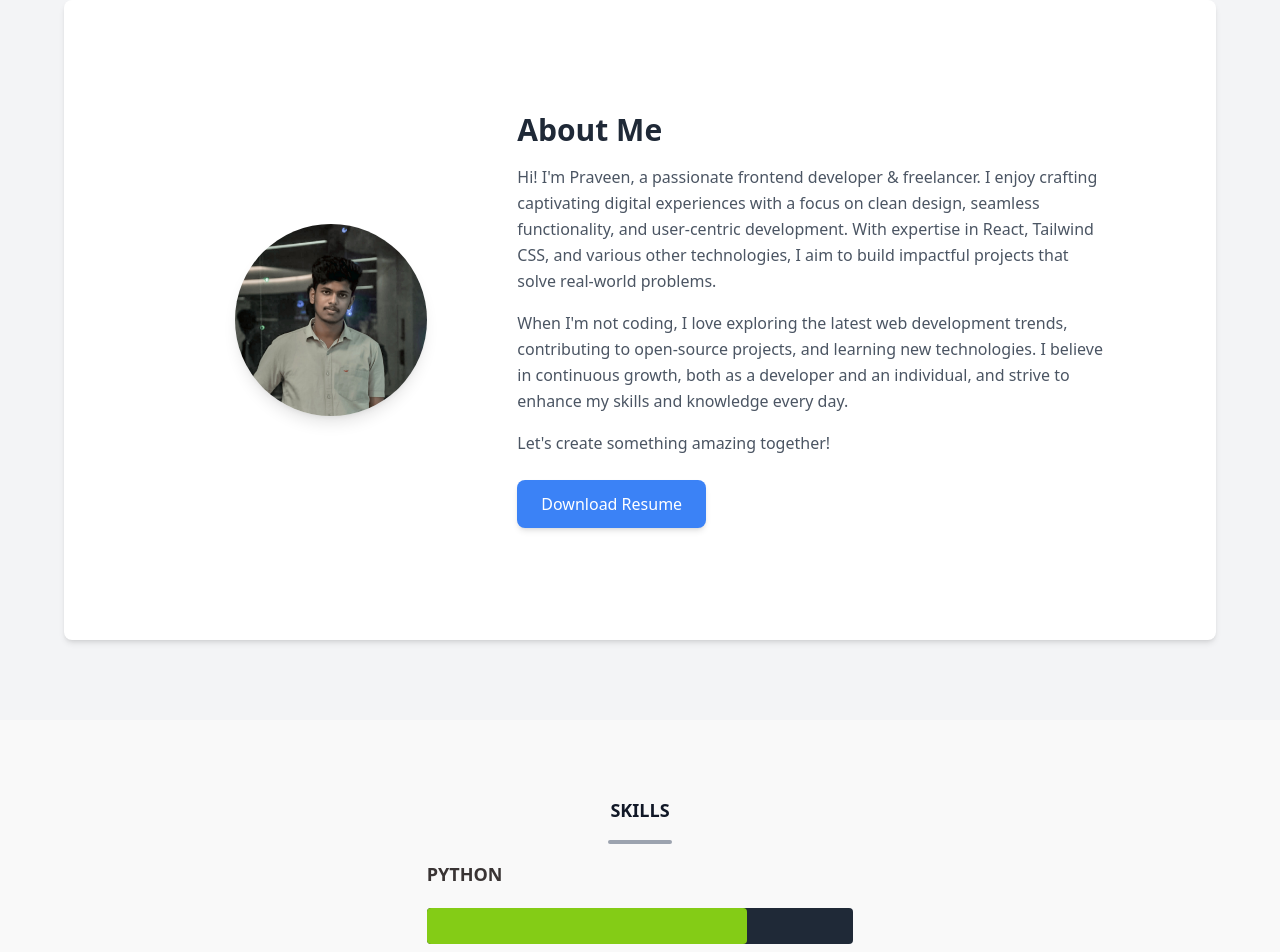
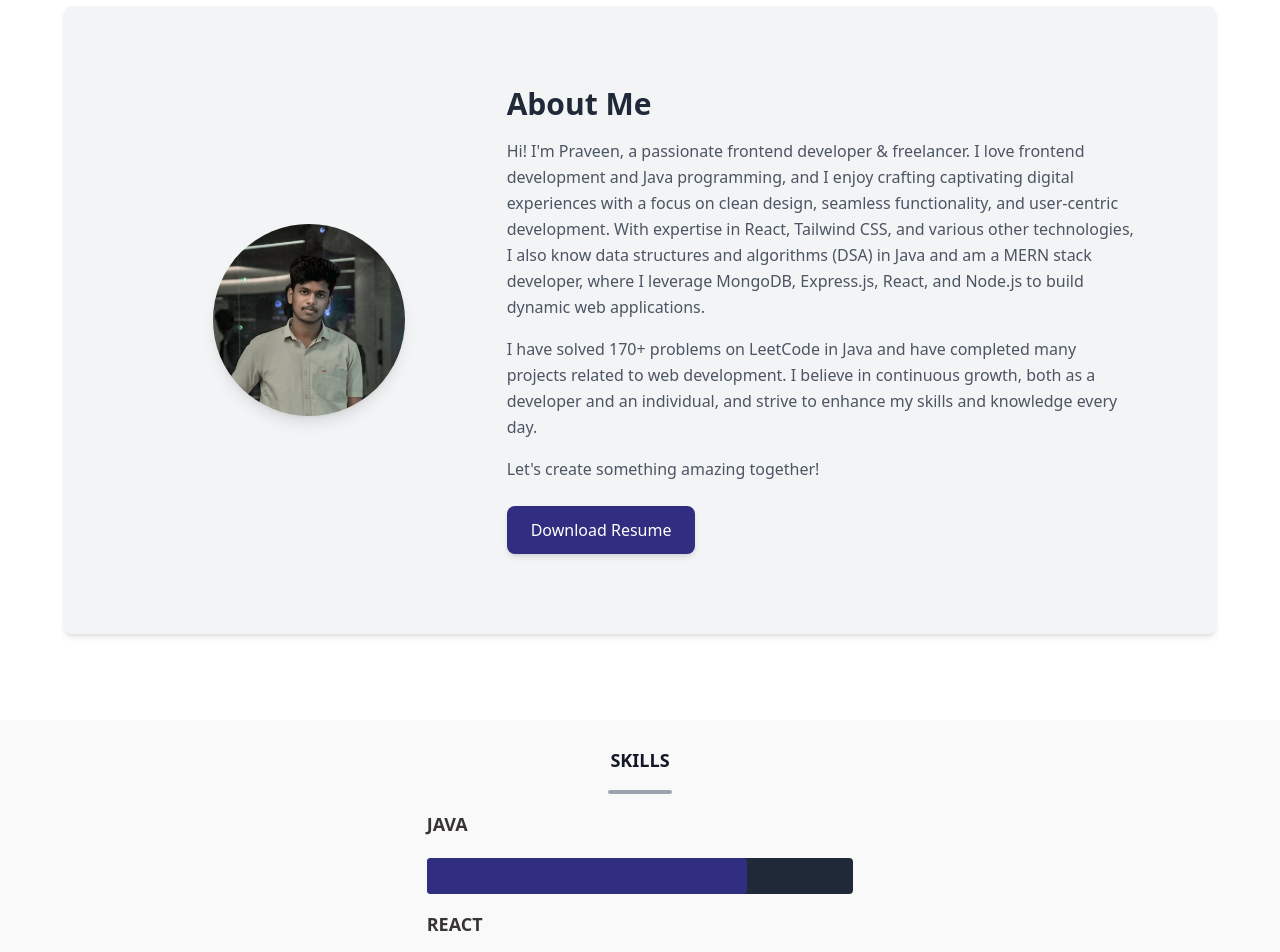
Before and after one commit to PRAVEEN-PR-2004/tailwindporfolio, a React (Vite) app: page / in a window 1280 px wide. Shown: the part 880-1832 px from the top of the page. Built offline with nearby package versions, Linux system fonts and the light colour scheme.

Commit message:
particle background change

```diff
--- a/src/pages/About.jsx
+++ b/src/pages/About.jsx
@@ -1,9 +1,10 @@
 import React from "react";
 import myimg from "../assets/portfoliome.jpg";
+import resume from "../assets/Professional CV Resume (2) (1).pdf";
 const About = () => {
   return (
-    <div className="flex items-center justify-center min-h-screen p-4 bg-gray-100">
-      <div className="flex flex-col items-center p-8 bg-white rounded-lg shadow-md md:max-w-6xl md:p-28 md:flex-row">
+    <div className="flex items-center justify-center min-h-screen p-4 bg-white">
+      <div className="flex flex-col items-center p-8 bg-gray-100 rounded-lg shadow-md md:max-w-6xl md:p-20 md:flex-row">
         {/* Profile Image */}
         <div className="w-full mb-6 md:w-1/3 md:mb-0">
           <img
@@ -18,17 +19,19 @@ const About = () => {
           <h1 className="mb-4 text-3xl font-bold text-gray-800">About Me</h1>
           <p className="leading-relaxed text-gray-600">
             Hi! I'm Praveen, a passionate frontend developer & freelancer. I
-            enjoy crafting captivating digital experiences with a focus on clean
-            design, seamless functionality, and user-centric development. With
-            expertise in React, Tailwind CSS, and various other technologies, I
-            aim to build impactful projects that solve real-world problems.
+            love frontend development and Java programming, and I enjoy crafting
+            captivating digital experiences with a focus on clean design,
+            seamless functionality, and user-centric development. With expertise
+            in React, Tailwind CSS, and various other technologies, I also know
+            data structures and algorithms (DSA) in Java and am a MERN stack
+            developer, where I leverage MongoDB, Express.js, React, and Node.js
+            to build dynamic web applications.
           </p>
           <p className="mt-4 leading-relaxed text-gray-600">
-            When I'm not coding, I love exploring the latest web development
-            trends, contributing to open-source projects, and learning new
-            technologies. I believe in continuous growth, both as a developer
-            and an individual, and strive to enhance my skills and knowledge
-            every day.
+            I have solved 170+ problems on LeetCode in Java and have completed
+            many projects related to web development. I believe in continuous
+            growth, both as a developer and an individual, and strive to enhance
+            my skills and knowledge every day.
           </p>
           <p className="mt-4 leading-relaxed text-gray-600">
             Let's create something amazing together!
@@ -36,9 +39,9 @@ const About = () => {
 
           {/* Download Resume Button */}
           <a
-            href="/path-to-your-resume.pdf" // Replace with your resume's file path
+            href={resume} // Replace with your resume's file path
             download
-            className="inline-block px-6 py-3 mt-6 text-white transition-all duration-300 bg-blue-500 rounded-lg shadow-md hover:bg-blue-600"
+            className="inline-block px-6 py-3 mt-6 text-white transition-all duration-300 rounded-lg shadow-md btn-primary"
           >
             Download Resume
           </a>
--- a/src/pages/Hero.jsx
+++ b/src/pages/Hero.jsx
@@ -6,7 +6,8 @@ import ParticlesBg from "particles-bg";
 const Hero = () => {
   return (
     <>
-      <div className="flex flex-col items-center justify-center min-h-[95vh] md:min-h-screen px-4">
+      {/* Wrap the main content in a relative div and give it a higher z-index */}
+      <div className="relative z-10 flex flex-col items-center justify-center min-h-[95vh] md:min-h-screen px-4">
         <h1 className="mb-6 text-4xl font-bold text-center text-white md:mb-9 md:text-7xl">
           Hello,
           <br /> I'm PRAVEEN PR
@@ -36,11 +37,13 @@ const Hero = () => {
         </div>
       </div>
 
+      {/* Particles background with a lower z-index */}
       <ParticlesBg
         type="circle"
-        bg={true}
-        style={{
+        bg={{
+          zIndex: 0, // Lower z-index so the particles stay behind the content
           position: "absolute",
+          background: "black", // Set the background to black
           top: 0,
           left: 0,
           width: "100%",
--- a/src/pages/Navbar.jsx
+++ b/src/pages/Navbar.jsx
@@ -14,7 +14,7 @@ export default function Navbar() {
 
   return (
     <>
-      <header className="fixed top-0 left-0 flex justify-between w-full px-5 py-2 bg-white md:shadow-md">
+      <header className="fixed top-0 left-0 z-50 flex justify-between w-full px-5 py-2 bg-white md:shadow-md">
         <a href="#" className="font-bold text-black color-primary">
           PORTFOLIO
         </a>
--- a/src/pages/Projects.jsx
+++ b/src/pages/Projects.jsx
@@ -27,15 +27,19 @@ const Projects = () => {
 
               {/* Project Info */}
               <div className="p-4">
-                <h3 className="mb-2 text-xl font-semibold">{project.title}</h3>
-                <p className="mb-4 text-gray-700">{project.text}</p>
+                <h3 className="mb-2 text-xl font-semibold text-center">
+                  {project.title}
+                </h3>
+                <p className="mb-4 text-sm text-center text-gray-700">
+                  {project.text}
+                </p>
 
                 {/* Buttons */}
-                <div className="flex justify-between">
+                <div className="flex justify-between pt-5">
                   {project.view && (
                     <a
                       href={project.view}
-                      className="px-4 py-2 text-white rounded btn-secondary"
+                      className="px-4 py-2 text-white rounded btn-primary "
                       target="_blank"
                       rel="noopener noreferrer"
                     >
@@ -45,11 +49,11 @@ const Projects = () => {
                   {project.source && (
                     <a
                       href={project.source}
-                      className="px-4 py-2 text-white rounded btn-secondary"
+                      className="px-4 py-2 text-white rounded btn-primary "
                       target="_blank"
                       rel="noopener noreferrer"
                     >
-                      Source Code
+                      Code
                     </a>
                   )}
                 </div>
--- a/src/pages/Skills.jsx
+++ b/src/pages/Skills.jsx
@@ -1,12 +1,13 @@
 import React from "react";
 
 const skills = [
-  { name: "PYTHON", percentage: "75%", color: "bg-lime-500" },
-  { name: "REACT", percentage: "65%", color: "bg-purple-500" },
-  { name: "NEXTJS", percentage: "60%", color: "bg-cyan-400" },
-  { name: "TAILWIND-CSS", percentage: "50%", color: "bg-sky-300" },
-  { name: "NODEJS", percentage: "35%", color: "bg-pink-300" },
-  { name: "EXPRESS", percentage: "30%", color: "bg-green-700" },
+  { name: "JAVA", percentage: "75%", color: "btn-primary" },
+  { name: "REACT", percentage: "55%", color: "btn-primary" },
+  { name: "BOOTSTRAP", percentage: "80%", color: "btn-primary" },
+  { name: "TAILWIND-CSS", percentage: "50%", color: "btn-primary" },
+  { name: "NODEJS", percentage: "30%", color: "btn-primary" },
+  { name: "EXPRESS", percentage: "35%", color: "btn-primary" },
+  { name: "MONGODB", percentage: "35%", color: "btn-primary" },
 ];
 
 const Skills = () => {
```
